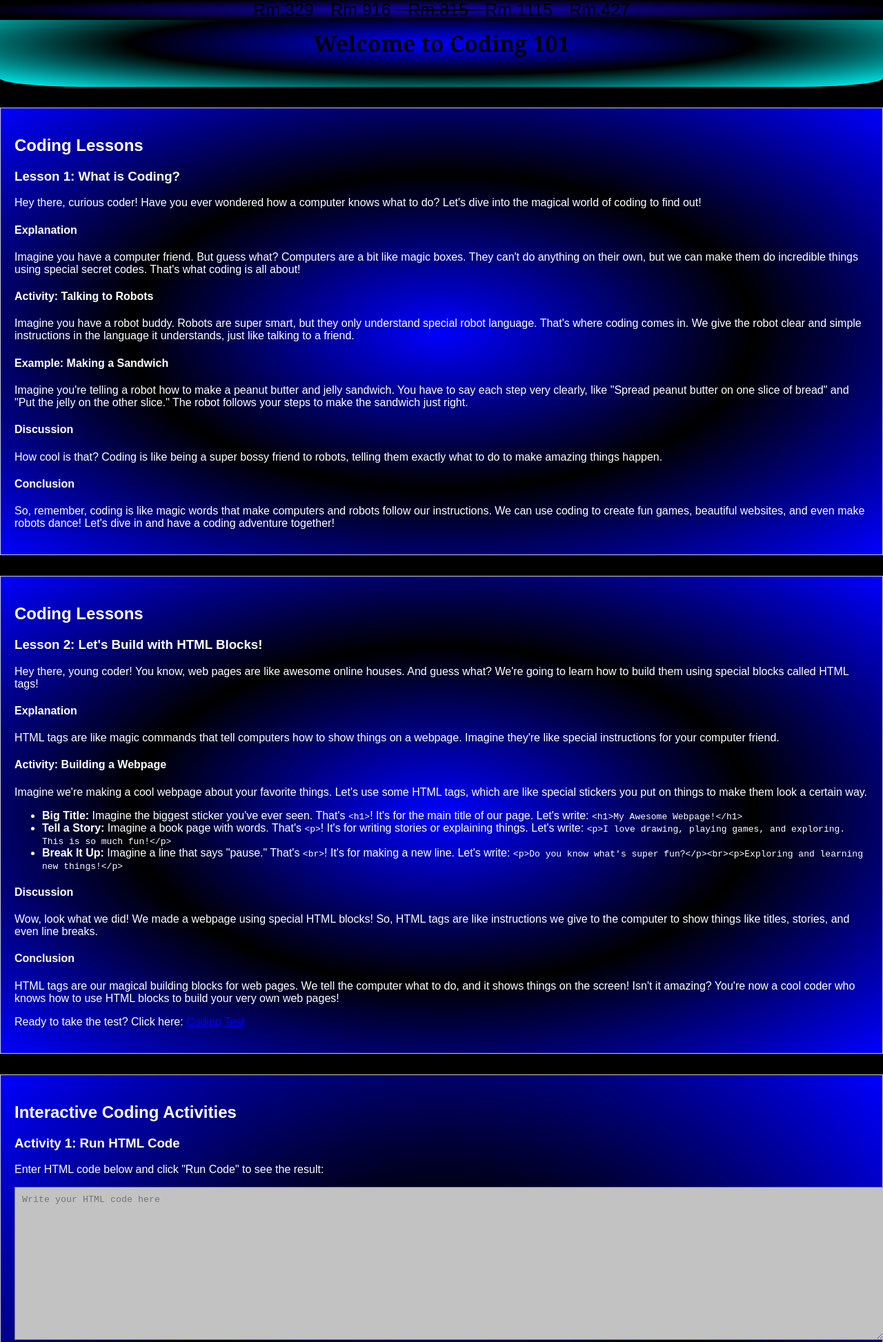
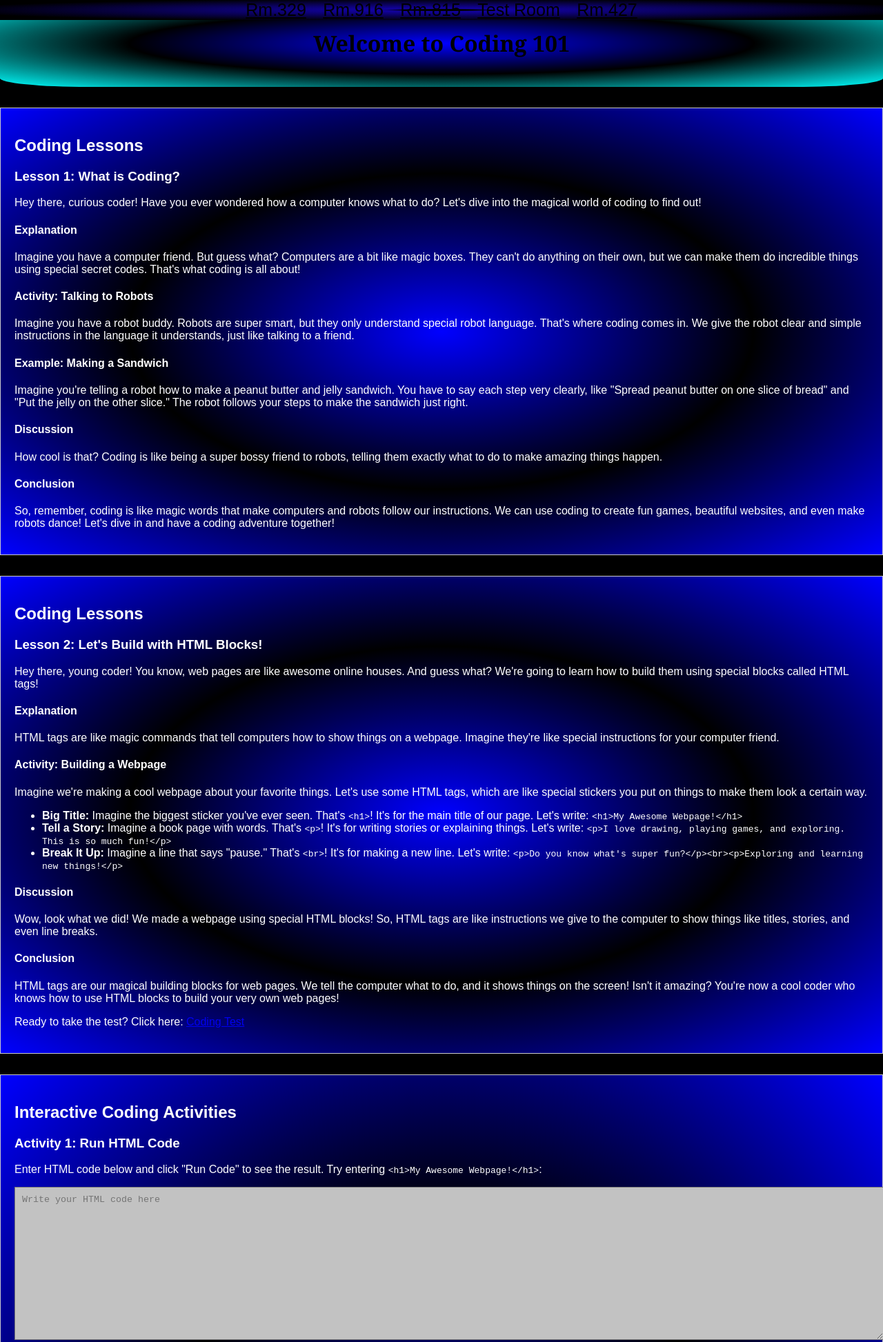
Before and after one commit to CrypticNothings/4Aurora, a plain HTML site: page LearntoCode.html in a window 1280 px wide. Shown: the top 1946 px of the page at 69% size. Drawn offline with Linux system fonts and the light colour scheme.

Commit message:
page corrections

```diff
--- a/LearntoCode.html
+++ b/LearntoCode.html
@@ -13,7 +13,7 @@
             <a href="index.html" class="w3-bar-item w3-button">Rm.329</a>
             <a href="Blog.html" class="w3-bar-item w3-button">Rm.916</a>
             <a href="Notes.html" class="w3-bar-item w3-button">Rm.815</a>
-            <a href="testroom.html" class="w3-bar-item w3-button">Rm.1115</a>
+            <a href="testroom.html" class="w3-bar-item w3-button">Test Room</a>
             <a href="Music Room.html" class="w3-bar-item w3-button">Rm.427</a>
         </div>
 
@@ -78,7 +78,7 @@
         <h2>Interactive Coding Activities</h2>
         <div class="activity">
             <h3>Activity 1: Run HTML Code</h3>
-            <p>Enter HTML code below and click "Run Code" to see the result:</p>
+            <p>Enter HTML code below and click "Run Code" to see the result. Try entering <code>&lt;h1&gt;My Awesome Webpage!&lt;/h1&gt;</code>:</p>
             <textarea id="htmlCode" placeholder="Write your HTML code here"></textarea>
             <button id="runHtmlCode">Run Code</button>
             <div id="htmlPreview"></div>
```
